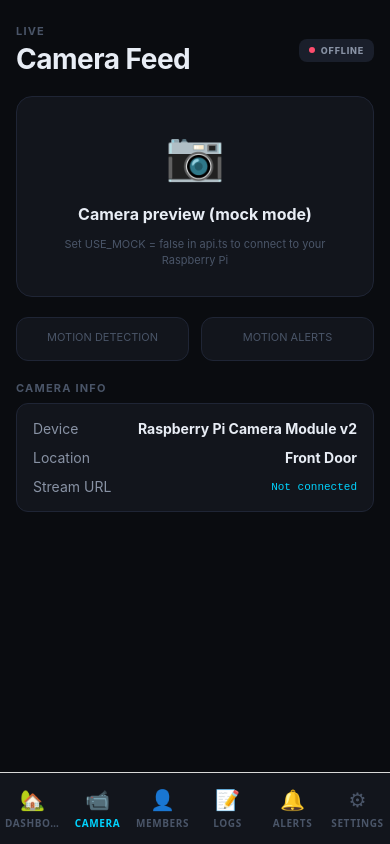
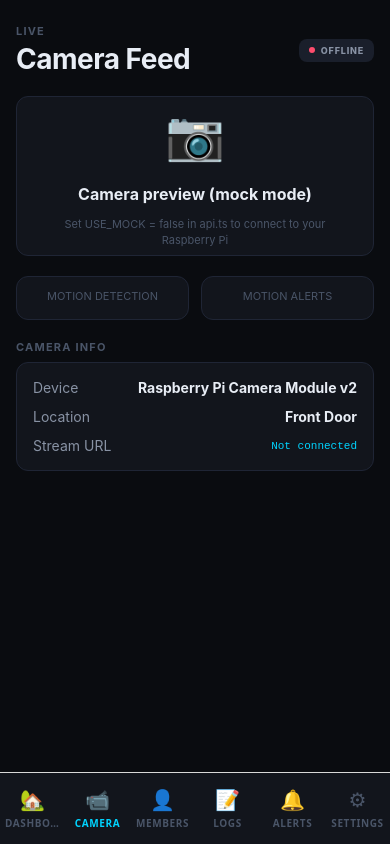
Before and after one commit to kushbajaria/FacialCameraApp, a React Native app: screen /Camera in a window 390 px wide. Built offline with nearby package versions, Linux system fonts and the light colour scheme.

Commit message:
fixed camera preview card size to match other cards

```diff
--- a/src/screens/LiveCamera.tsx
+++ b/src/screens/LiveCamera.tsx
@@ -1,12 +1,10 @@
 import React, { useState, useEffect } from 'react';
 import {
   View, Text, StyleSheet, TouchableOpacity,
-  ActivityIndicator, Dimensions, Platform,
+  ActivityIndicator, Platform,
 } from 'react-native';
 import { Colors, Spacing, Radius, Typography } from '../theme';
 import { PI_BASE_URL, USE_MOCK } from '../services/api';
-
-const { width: screenWidth } = Dimensions.get('window');
 
 export default function LiveCameraScreen() {
   const [loading, setLoading]       = useState(true);
@@ -223,11 +221,11 @@ const styles = StyleSheet.create({
   // Video Card
   videoCard: {
     backgroundColor: Colors.surface,
-    borderRadius: Radius.lg,
+    borderRadius: Radius.md,
     borderWidth: 1,
     borderColor: Colors.border,
     overflow: 'hidden',
-    aspectRatio: 16 / 9,
+    height: 160,
     marginBottom: Spacing.xl,
   },
   loadingBox: {
```
